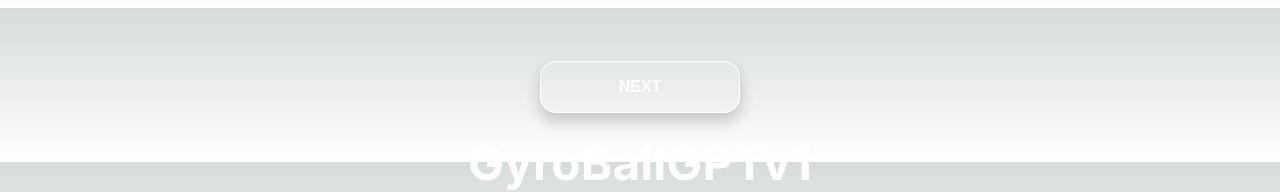
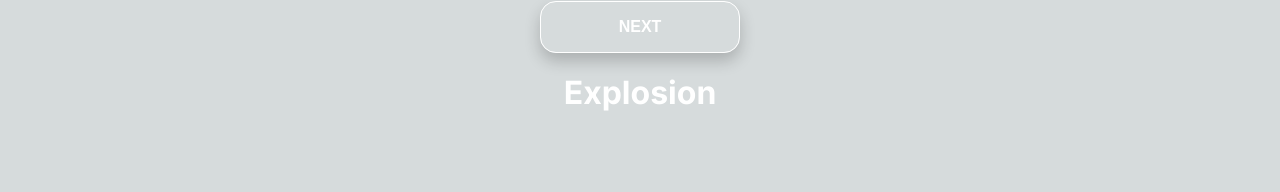
Before and after one commit to uncredited/hacky, a Next.js app: page / in a window 1280 px wide. Shown: the part 608-800 px from the top of the page. Built offline with nearby package versions, Linux system fonts and the light colour scheme.

Commit message:
2nd init commit

```diff
--- a/src/pages/chatgpt/confetticannon-v2.js
+++ b/src/pages/chatgpt/confetticannon-v2.js
@@ -14,12 +14,12 @@
     const colors = ["#f44336", "#2196f3", "#ffeb3b", "#4caf50", "#9c27b0"];
     const maxVelocity = 40;
     const minVelocity = 20;
-    const gravity = 0.07;
+    const gravity = 0.08;
     const maxAngle = 90;
     const minAngle = 75;
     const minSize = 5;
     const maxSize = 10;
-    const particlesPerShot = 30;
+    const particlesPerShot = 200;
     const maxDistance = Math.sqrt(width * width + height * height);
 
     for (let i = 0; i < particlesPerShot; i++) {
--- a/src/pages/index.js
+++ b/src/pages/index.js
@@ -2,6 +2,7 @@
 
 import Style from "../styles/style.module.css";
 
+import Explosion from "./chatgpt/explosion";
 import ConfettiCannonGPTv1 from "./chatgpt/confetticannon-v1";
 import ConfettiCannonGPTv2 from "./chatgpt/confetticannon-v2";
 import PulsatingCircleGPT from "./chatgpt/pulsatingcircle";
@@ -14,6 +15,7 @@
   // This page has a button, "Next", that renders the next component in a predefined array-list.
 
   const componentArray = [
+    { title: "Explosion", component: Explosion },
     { title: "GyroBallGPTv1", component: GyroBallv1 },
     { title: "GyroBallGPTv2", component: GyroBallv2 },
     { title: "ConfettiCannonGPTv1", component: ConfettiCannonGPTv1 },
--- a/src/styles/style.module.css
+++ b/src/styles/style.module.css
@@ -1,6 +1,6 @@
 .title {
   color          : #ffffff;
-  font-size      : 3rem;
+  font-size      : 2em;
   font-weight    : bold;
   margin         : 0;
   padding        : 0;
@@ -32,5 +32,5 @@
 .topContainer {
   position: fixed;
   width   : 100%;
-  bottom  : 0px;
+  bottom  : 10%;
 }
```
Also changed, not shown: 1 other file (tests, documents, lock files or other folders).
